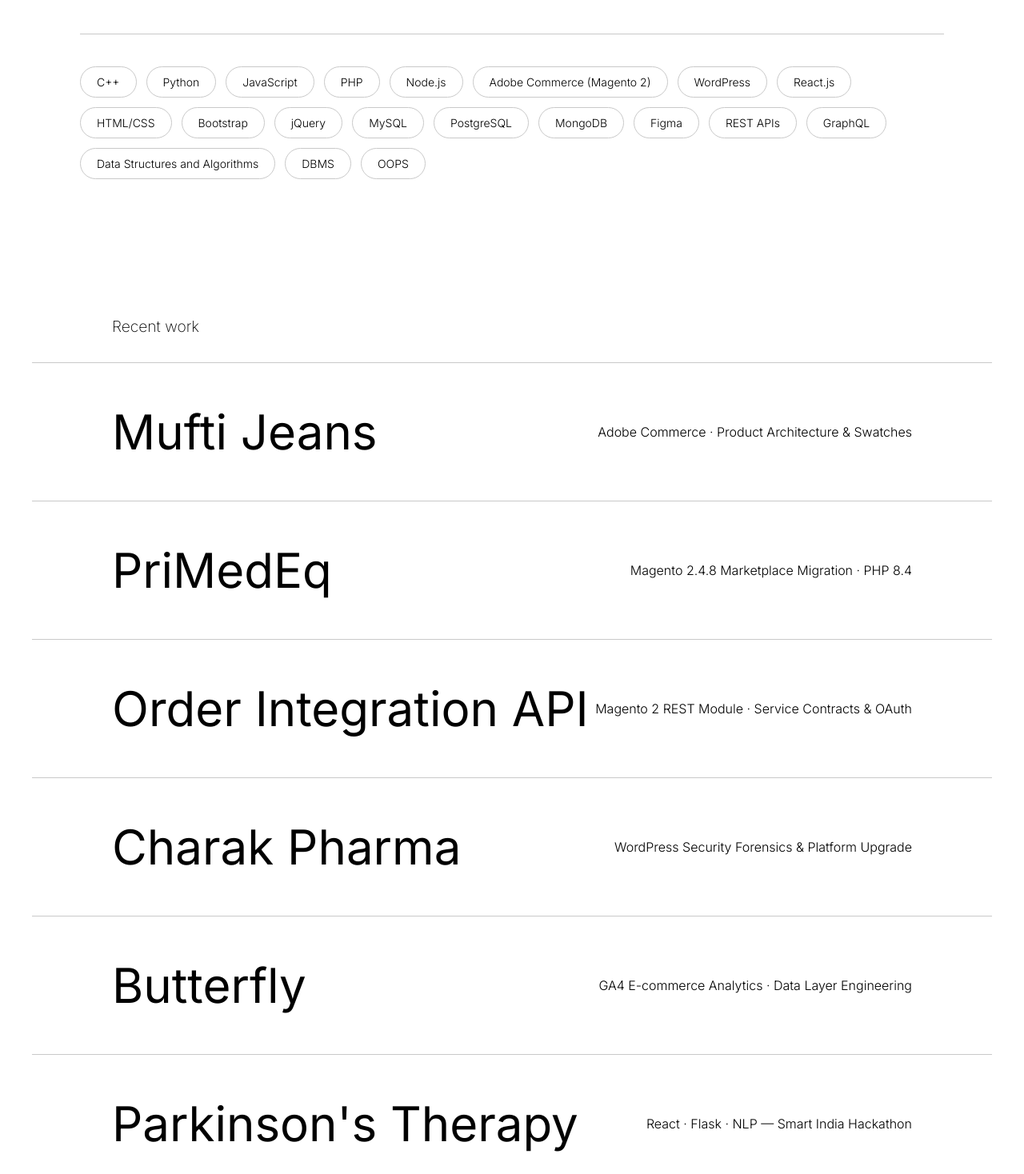
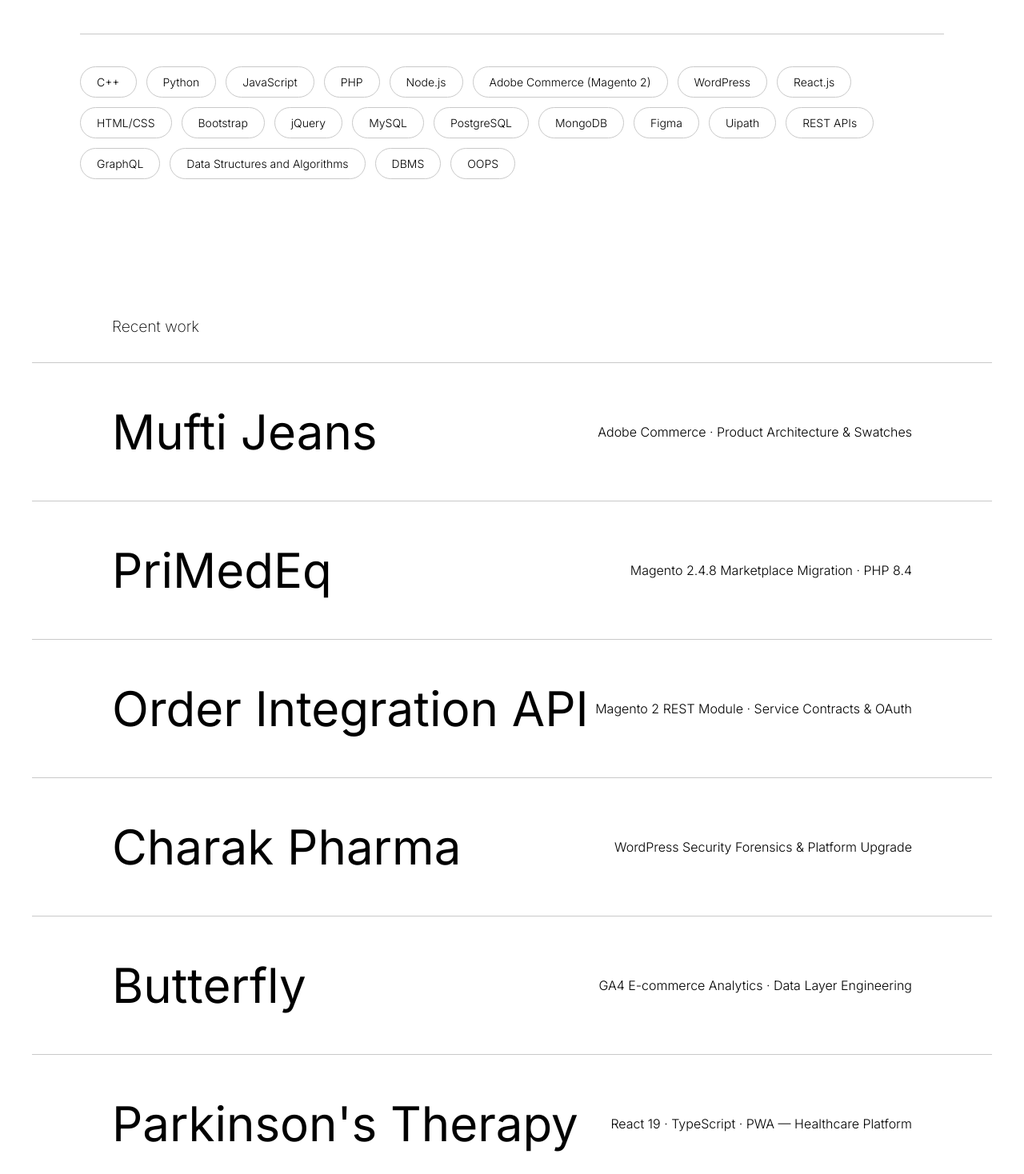
Before and after one commit to 05cyrus/My-Portfolio, a Next.js app: page / in a window 1280 px wide. Shown: the part 2522-3990 px from the top of the page at 80% size. Built offline with nearby package versions, Linux system fonts and the light colour scheme.

Commit message:
updated content for parkinson's Therapy modal

```diff
--- a/src/components/Experience/index.jsx
+++ b/src/components/Experience/index.jsx
@@ -37,7 +37,7 @@
 const skills = [
   'C++', 'Python', 'JavaScript', 'PHP', 'Node.js', 'Adobe Commerce (Magento 2)',
   'WordPress', 'React.js', 'HTML/CSS', 'Bootstrap', 'jQuery', 'MySQL',
-  'PostgreSQL', 'MongoDB', 'Figma', 'REST APIs', 'GraphQL',
+  'PostgreSQL', 'MongoDB', 'Figma', 'Uipath', 'REST APIs', 'GraphQL',
   'Data Structures and Algorithms', 'DBMS', 'OOPS',
 ];
 
--- a/src/components/Projects/data.js
+++ b/src/components/Projects/data.js
@@ -100,23 +100,25 @@
   },
   {
     title: "Parkinson's Therapy",
-    subtitle: "React · Flask · NLP — Smart India Hackathon",
+    subtitle: "React 19 · TypeScript · PWA — Healthcare Platform",
     src: "parkinsons.webp",
     color: "#EFE8D3",
-    link: null,
+    link: "https://parkinson-therapy.vercel.app/",
     overview: [
-      "Developed an intelligent therapy platform for Parkinson's disease patients during Smart India Hackathon 2023.",
-      "The application combined interactive therapy exercises with an NLP-powered chatbot to improve patient engagement and accessibility.",
+      "Modernized a Parkinson's therapy platform from a legacy hackathon codebase into a production-ready healthcare application using React 19, TypeScript, and Vite.",
+      "Built tablet-first, touch-optimized therapeutic exercises with adaptive difficulty, accessibility-first design (WCAG 2.1 AA), and PWA offline capability for uninterrupted patient engagement.",
     ],
     contributions: [
-      "Built responsive frontend interfaces using React.",
-      "Developed backend services with Flask.",
-      "Integrated an NLP chatbot for real-time patient assistance.",
-      "Designed interactive therapy modules focused on improving motor skills.",
-      "Collaborated in a multidisciplinary team during the hackathon.",
-      "Shortlisted at the college level for Smart India Hackathon 2023.",
+      "Rebuilt the entire project as React 19 + TypeScript + Vite, removing 450k lines of dead code and security debt.",
+      "Designed and implemented a comprehensive healthcare design system with light/dark/high-contrast themes and accessibility settings (font scale, target size, reduced motion).",
+      "Built a data layer with IndexedDB, domain models, and a repository contract-test suite enabling seamless backend migration.",
+      "Engineered a pluggable game engine with 5+ therapeutic exercises (Tap-the-Colors, Trace-the-Path, Steady-Hold, Music-Tap, Color Reach, Air Xylophone).",
+      "Implemented adaptive difficulty system, progress tracking with trend analytics, and day-streak logic for patient motivation.",
+      "Built caregiver overview, therapy report export (PDF/CSV), and patient achievement system.",
+      "Hardened as offline-first PWA with route-based code-splitting, opt-in updates, and Playwright e2e test coverage.",
+      "Ensured accessibility compliance with SVG-based trend charts, keyboard navigation, and motion-detection consent flows.",
     ],
-    tech: ["React", "Flask", "Python", "NLP", "REST API"],
+    tech: ["React 19", "TypeScript", "Vite", "IndexedDB", "PWA", "Playwright", "Accessibility", "SVG"],
   },
 ];
 
```
